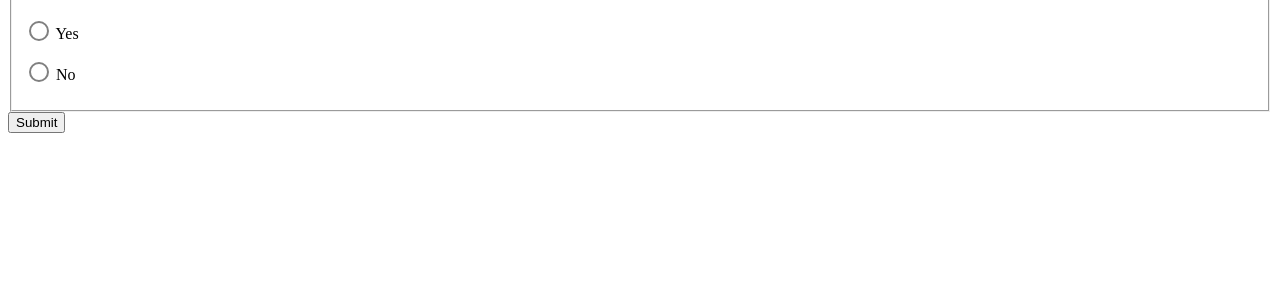
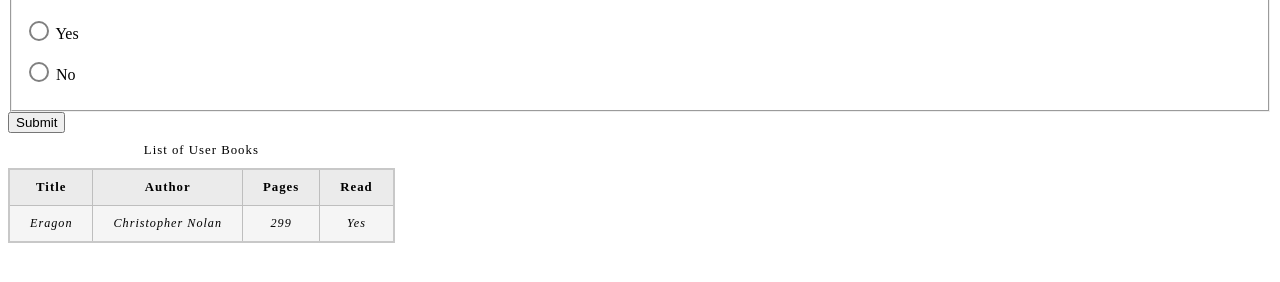
Before and after one commit to calher99/Library, a plain HTML site: page index.html in a window 1280 px wide. Shown: the part 122-404 px from the top of the page. Drawn offline with Linux system fonts and the light colour scheme.

Commit message:
Add table to display books

```diff
--- a/index.html
+++ b/index.html
@@ -9,7 +9,8 @@
     <title>Library</title>
 </head>
 <body>
-    <div>
+    <!-- Form to enter new books -->
+    <div class="addForm">
         <h1>Add books</h1>
         <form id="newBook" name="addBook" action="">
             <label for="title">Title: *</label>
@@ -39,22 +40,46 @@
                 <legend>Have you read the book?</legend>
                 <p>
                     <label>
-                      <input type="radio" name="checkread" value="yes">
+                      <input type="radio" name="checkread" value="1">
                       Yes
                     </label>
                   </p>
                   <p>
                     <label>
-                      <input type="radio" name="checkread"" value="no">
+                      <input type="radio" name="checkread"" value="0">
                       No
                     </label>
                   </p>
             </fieldset>
             <button type="button" id="addBook">Submit</button>
         </form>
+    </div>
+    <!-- Table for Display -->
+    <div class="displayBook">
+        <table>
+            <caption>List of User Books</caption>
+            <thead>
+                <tr>
+                    <th scope="col">Title</th>
+                    <th scope="col">Author</th>
+                    <th scope="col">Pages</th>
+                    <th scope="col">Read</th>
+                </tr>
+            </thead>
+
+            <tbody>
+                <tr>
+                    <td scope="row">Eragon</td>
+                    <td>Christopher Nolan</td>
+                    <td>299</td>
+                    <td>Yes</td>
+                  </tr>
+
+            </tbody>
+
+      </table>
 
 
     </div>
-
 </body>
 </html>
--- a/style.css
+++ b/style.css
@@ -31,3 +31,45 @@ input[type="radio"] {
     transform: translate(3px, 3px) scale(1);
     transition: all 0.3s cubic-bezier(0.25, 0.25, 0.56, 2);
   }
+
+  /* Table styles */
+
+  table {
+    border-collapse: collapse;
+    border: 2px solid rgb(200,200,200);
+    letter-spacing: 1px;
+    font-size: 0.8rem;
+  }
+
+  td, th {
+    border: 1px solid rgb(190,190,190);
+    padding: 10px 20px;
+  }
+
+  th {
+    background-color: rgb(235,235,235);
+  }
+
+  td {
+    text-align: center;
+  }
+
+  tr:nth-child(even) td {
+    background-color: rgb(250,250,250);
+  }
+
+  tr:nth-child(odd) td {
+    background-color: rgb(245,245,245);
+  }
+
+  caption {
+    padding: 10px;
+  }
+  tbody {
+    font-size: 95%;
+    font-style: italic;
+  }
+
+  tfoot {
+    font-weight: bold;
+  }
```
